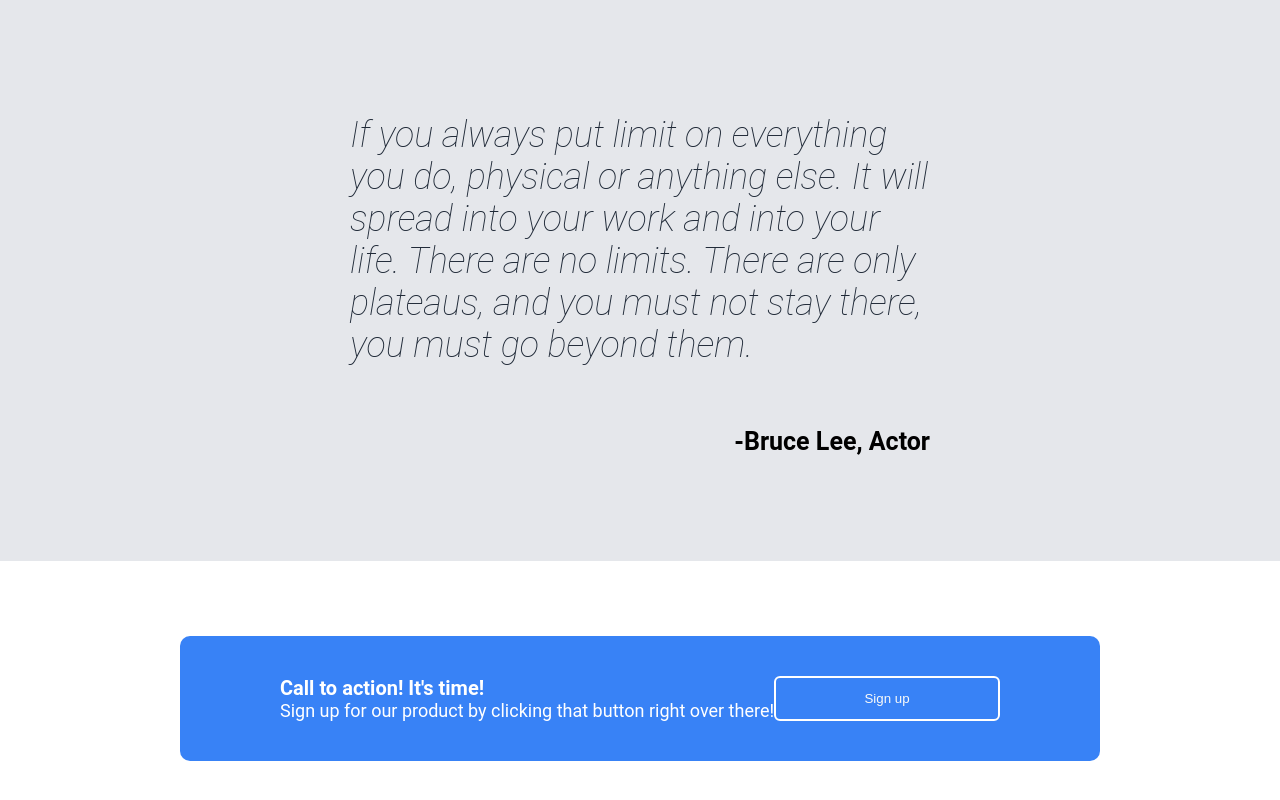
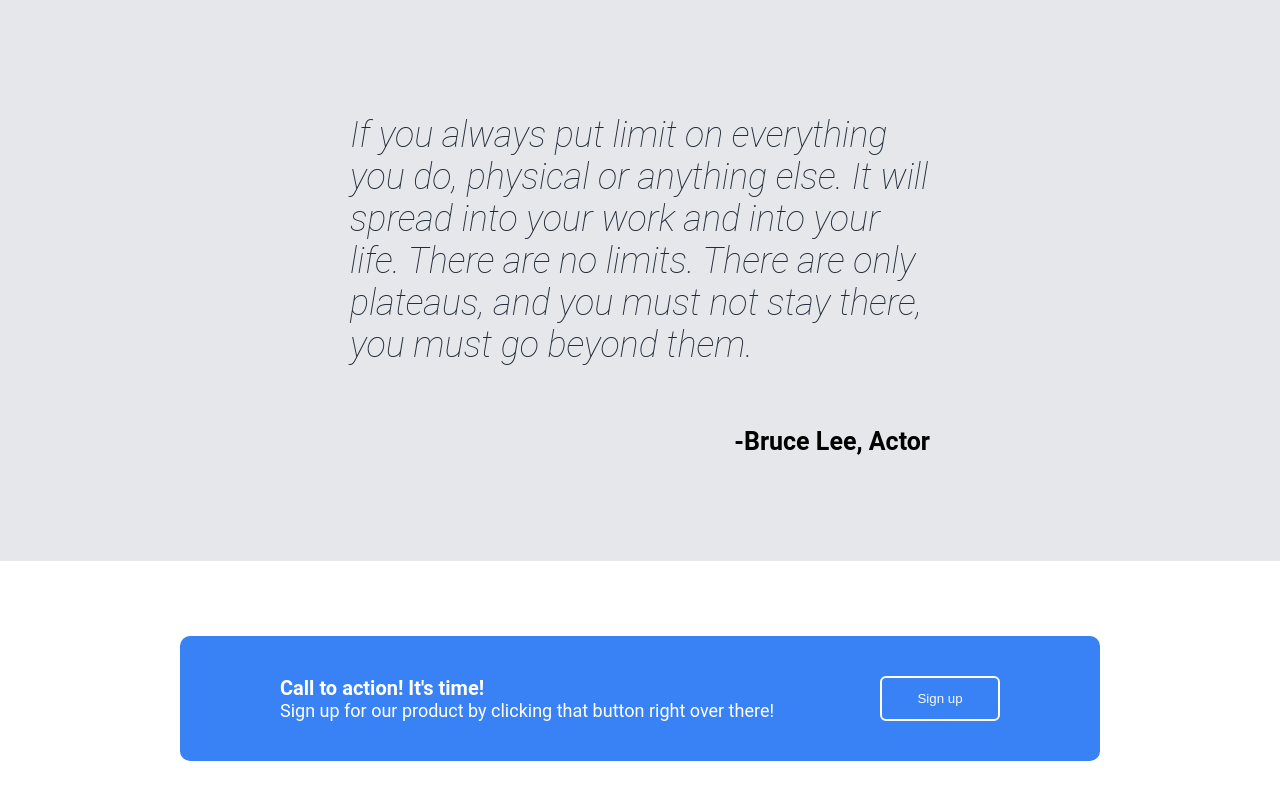
Before and after one commit to masaoIsh/Landing-Page, a plain HTML site: page index.html in a window 1280 px wide. Shown: the part 891-1691 px from the top of the page. Drawn offline with Linux system fonts and the light colour scheme.

Commit message:
Fix button growing in flexbox
Prevent button from growing in flexbox

```diff
--- a/styles.css
+++ b/styles.css
@@ -191,5 +191,4 @@ p {
 #sign-up-button {
   background-color: #3882f6;
   border: 2px solid white;
-  flex: auto;
 }
```
